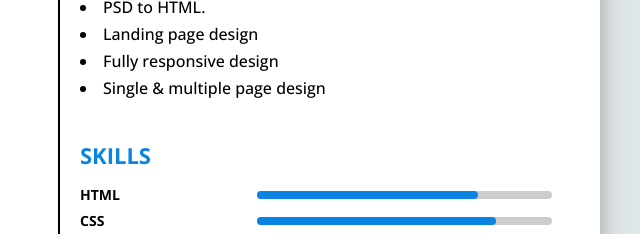
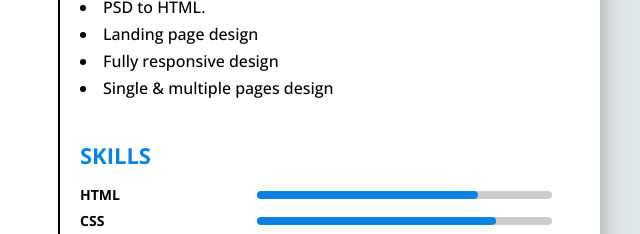
Before and after one commit to Arif-Ahmod98/Arif-Cv, a plain HTML site: page index.html in a window 1280 px wide. Shown: the part 514-748 px from the top of the page, 560-1200 px from the left. Drawn offline with nearby package versions, Linux system fonts and the light colour scheme.

Commit message:
Update index.html

```diff
--- a/index.html
+++ b/index.html
@@ -89,7 +89,7 @@
               <li>PSD to HTML.</li>
               <li>Landing page design</li>
               <li>Fully responsive design</li>
-              <li>Single & multiple page design</li>
+              <li>Single & multiple pages design</li>
             </ul>
           </div>
           <div class="skills">
```
